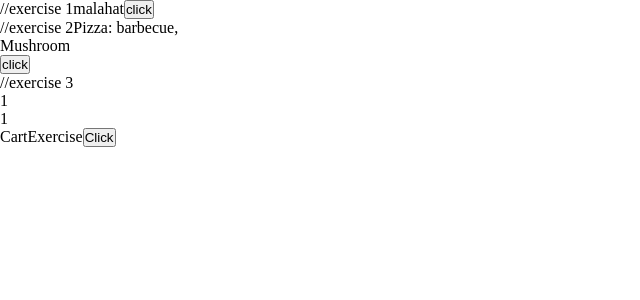
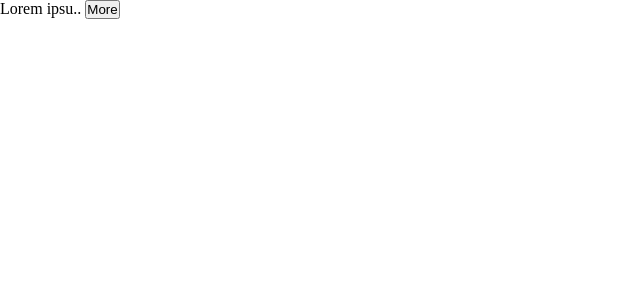
Before and after one commit to iammmila/TS_learning, a React (Vite) app: page / in a window 1280 px wide. Shown: the top 300 px of the page, without its empty margins (0-640 px from the left). Built offline with nearby package versions, Linux system fonts and the light colour scheme.

Commit message:
4.12. Building expandableText Component

```diff
--- a/src/App.tsx
+++ b/src/App.tsx
@@ -1,19 +1,22 @@
 import "./App.css";
-import CartExercise from "./components/CartExercise";
-import Game from "./components/Game";
-import Pizza from "./components/Pizza";
+import ExpandableText from "./components/ExpandableText";
 
 function App() {
   return (
     <>
-      //exercise 1
-      <Game />
-      <br />
-      //exercise 2
-      <Pizza />
-      <br />
-      //exercise 3
-      <CartExercise />
+      <ExpandableText maxChars={10}>
+        Lorem ipsum dolor sit amet consectetur adipisicing elit. Ad praesentium
+        quis doloremque mollitia repellendus libero corrupti voluptas iure
+        soluta! Est dolorum perferendis corrupti similique hic repudiandae,
+        consectetur error sapiente dolores vero iure voluptas laboriosam odio ex
+        reprehenderit alias repellat beatae at cupiditate expedita quod placeat
+        nisi. Similique dolorem perferendis inventore ipsum fuga quibusdam
+        dolore ad dignissimos quae ratione facere in, repudiandae eum hic quasi
+        rerum, laboriosam ab autem modi odit quia libero? Autem excepturi
+        distinctio, dolorum cupiditate sint ex architecto ea quam? Omnis unde
+        est neque pariatur. Hic neque veniam quisquam quas nisi. Asperiores id a
+        nisi sint, alias autem!
+      </ExpandableText>
     </>
   );
 }
--- /dev/null
+++ b/src/components/ExpandableText/ExpandableText.tsx
@@ -0,0 +1,25 @@
+import React, { useState } from "react";
+
+interface Props {
+  children: string;
+  maxChars: number;
+}
+
+const ExpandableText = ({ children, maxChars = 100 }: Props) => {
+  const [isExpanded, setIsExpanded] = useState(false);
+
+  if (children.length <= 100) return <p> {children}</p>;
+
+  const text = isExpanded ? children : children.substring(0, maxChars);
+
+  return (
+    <p>
+      {text}..{" "}
+      <button onClick={() => setIsExpanded(!isExpanded)}>
+        {isExpanded ? "Less" : "More"}
+      </button>
+    </p>
+  );
+};
+
+export default ExpandableText;
--- /dev/null
+++ b/src/components/ExpandableText/index.ts
@@ -0,0 +1,2 @@
+import ExpandableText from "./ExpandableText";
+export default ExpandableText;
```
